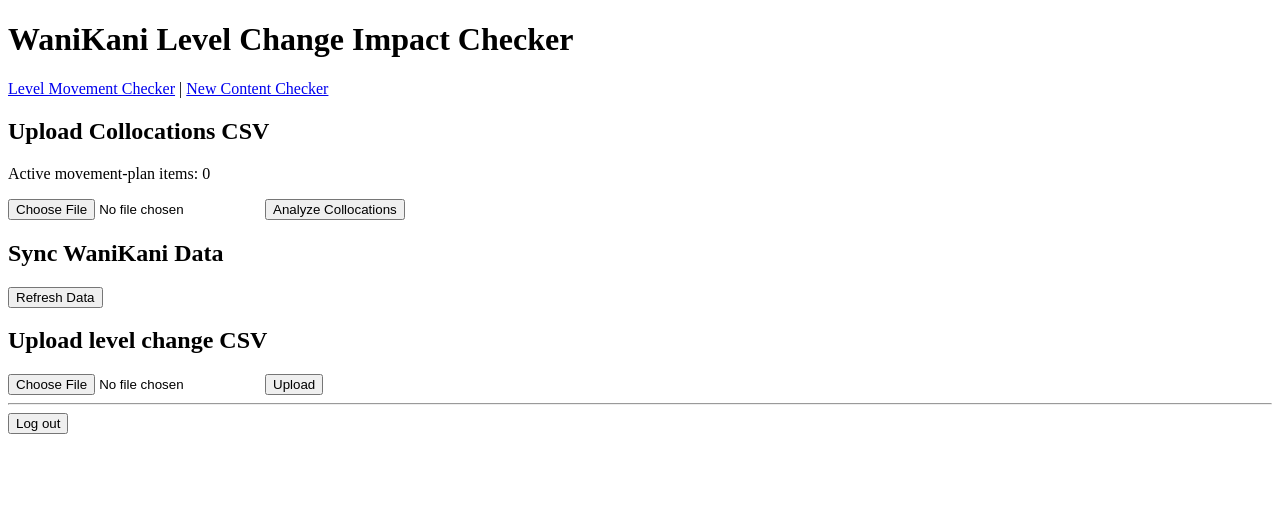
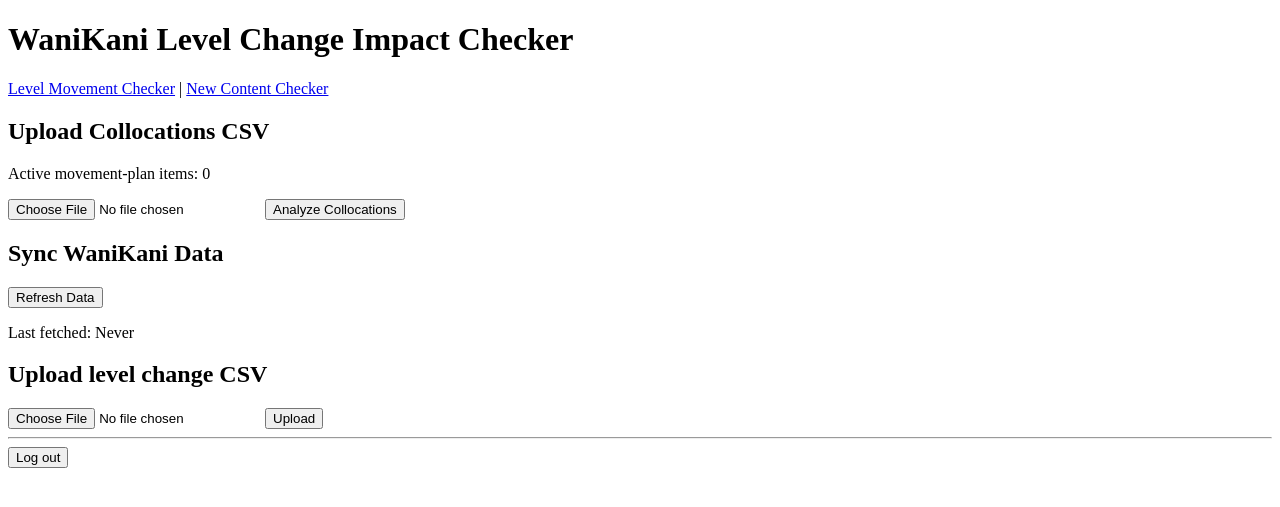
Before and after one commit to tofugukanae/wanikani-impact-checker, a FastAPI app: page /dashboard in a window 1280 px wide. Shown: the top 507 px of the page. Run offline with FastAPI, Linux system fonts and the light colour scheme; the visitor is signed in with stand-in values (Sample User, id 1); data that the repository does not hold is empty.

Commit message:
extended session timeout to 8 hours, and added a timestamp for "API last fetched"
* Session timeout extended to 8 hours via SessionMiddleware(max_age=60 * 60 * 8).

* Added an app_metadata table for local app metadata.

* Successful Refresh Data now stores subjects_last_fetched_at.

* Dashboard now shows:
Last fetched: ...

under the Refresh Data button.

* Timestamp is displayed in local time, e.g. 2026-05-25 09:00:00 JST.

```diff
--- a/main.py
+++ b/main.py
@@ -4,6 +4,7 @@
 import html
 import json
 import time
+from datetime import datetime, timezone
 from io import StringIO
 
 import requests
@@ -42,12 +43,20 @@
     data_json = Column(Text, nullable=False)
 
 
+class AppMetadata(Base):
+    __tablename__ = "app_metadata"
+
+    key = Column(String, primary_key=True)
+    value = Column(Text, nullable=False)
+
+
 Base.metadata.create_all(bind=engine)
 
 app = FastAPI()
 app.add_middleware(
     SessionMiddleware,
     secret_key=getenv("SECRET_KEY", "dev-secret-key"),
+    max_age=60 * 60 * 8,
 )
 
 templates = Jinja2Templates(directory="templates")
@@ -90,6 +99,48 @@
         "radical": "radical",
     }
     return subject_type_map.get(subject_type_raw.lower(), subject_type_raw.lower())
+
+
+def get_metadata_value(key):
+    db = SessionLocal()
+
+    try:
+        metadata = db.query(AppMetadata).filter(AppMetadata.key == key).first()
+        return metadata.value if metadata else None
+    finally:
+        db.close()
+
+
+def set_metadata_value(key, value):
+    db = SessionLocal()
+
+    try:
+        metadata = db.query(AppMetadata).filter(AppMetadata.key == key).first()
+
+        if metadata:
+            metadata.value = value
+        else:
+            db.add(AppMetadata(key=key, value=value))
+
+        db.commit()
+    finally:
+        db.close()
+
+
+def format_last_sync_timestamp(value):
+    if not value:
+        return None
+
+    try:
+        parsed = datetime.fromisoformat(value)
+    except ValueError:
+        return value
+
+    return parsed.astimezone().strftime("%Y-%m-%d %H:%M:%S %Z")
+
+
+def get_last_subject_sync_display():
+    return format_last_sync_timestamp(get_metadata_value("subjects_last_fetched_at"))
 
 
 def is_hidden_subject_payload(payload):
@@ -1685,6 +1736,7 @@
             "support_results": [],
             "sync_message": None,
             "sync_error": None,
+            "last_subject_sync": get_last_subject_sync_display(),
             "movement_candidate_count": len(latest_movement_candidates),
         },
     )
@@ -1757,6 +1809,7 @@
             "collocation_error": collocation_error,
             "collocation_results": collocation_results,
             "collocation_result_count": len(collocation_results),
+            "last_subject_sync": get_last_subject_sync_display(),
             "movement_candidate_count": len(latest_movement_candidates),
         },
     )
@@ -1814,6 +1867,7 @@
             "support_results": support_results,
             "sync_message": None,
             "sync_error": None,
+            "last_subject_sync": get_last_subject_sync_display(),
             "movement_candidate_count": len(latest_movement_candidates),
         },
     )
@@ -1827,6 +1881,10 @@
     try:
         subjects = fetch_all_subjects()
         saved_count = save_subjects_to_db(subjects)
+        set_metadata_value(
+            "subjects_last_fetched_at",
+            datetime.now(timezone.utc).isoformat(),
+        )
         sync_message = (
             f"Fetched {len(subjects)} vocabulary and kanji subjects from WaniKani API "
             f"and saved {saved_count} rows to SQLite."
@@ -1853,6 +1911,8 @@
             "support_results": [],
             "sync_message": sync_message,
             "sync_error": sync_error,
+            "last_subject_sync": get_last_subject_sync_display(),
+            "movement_candidate_count": len(latest_movement_candidates),
         },
     )
 
--- a/templates/dashboard.html
+++ b/templates/dashboard.html
@@ -129,6 +129,7 @@
   <form action="/sync-subjects" method="post">
     <button type="submit">Refresh Data</button>
   </form>
+  <p>Last fetched: {{ last_subject_sync or "Never" }}</p>
 
   {% if sync_message %}
   <p>{{ sync_message }}</p>
```
